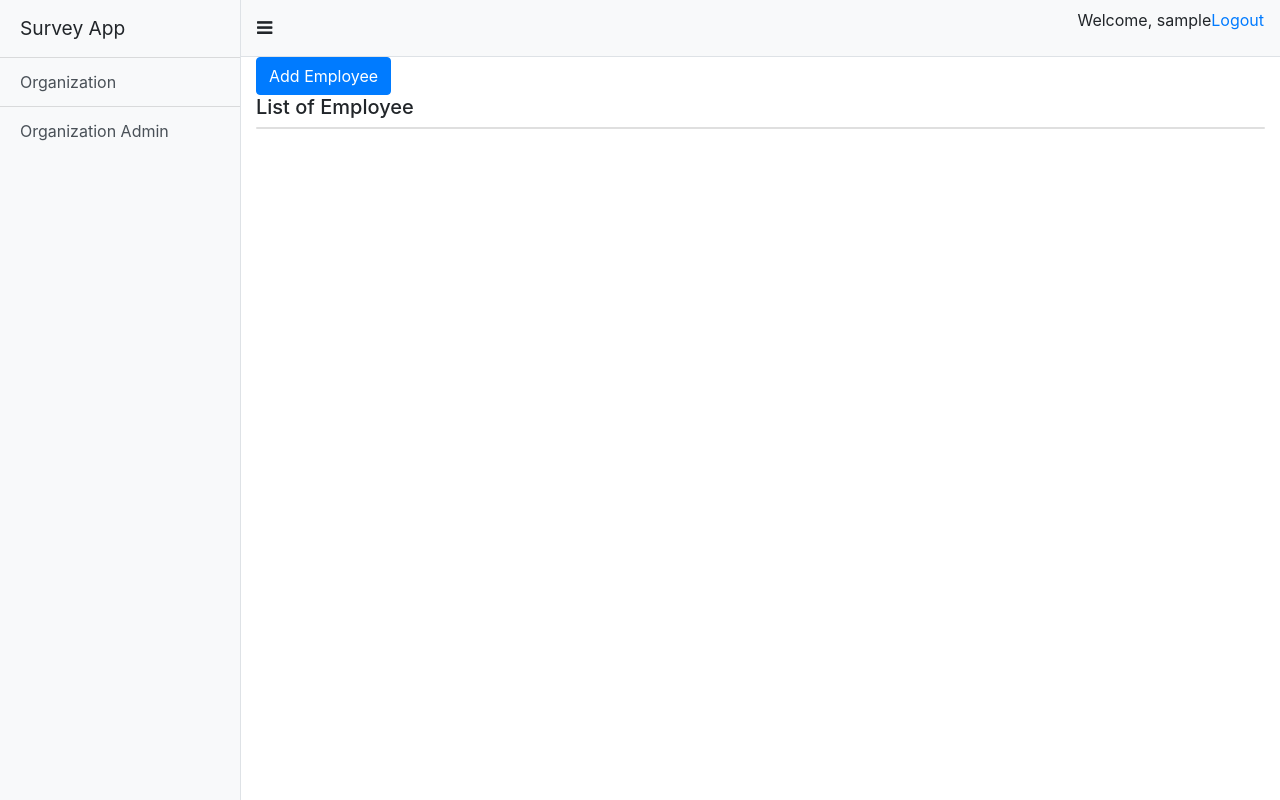
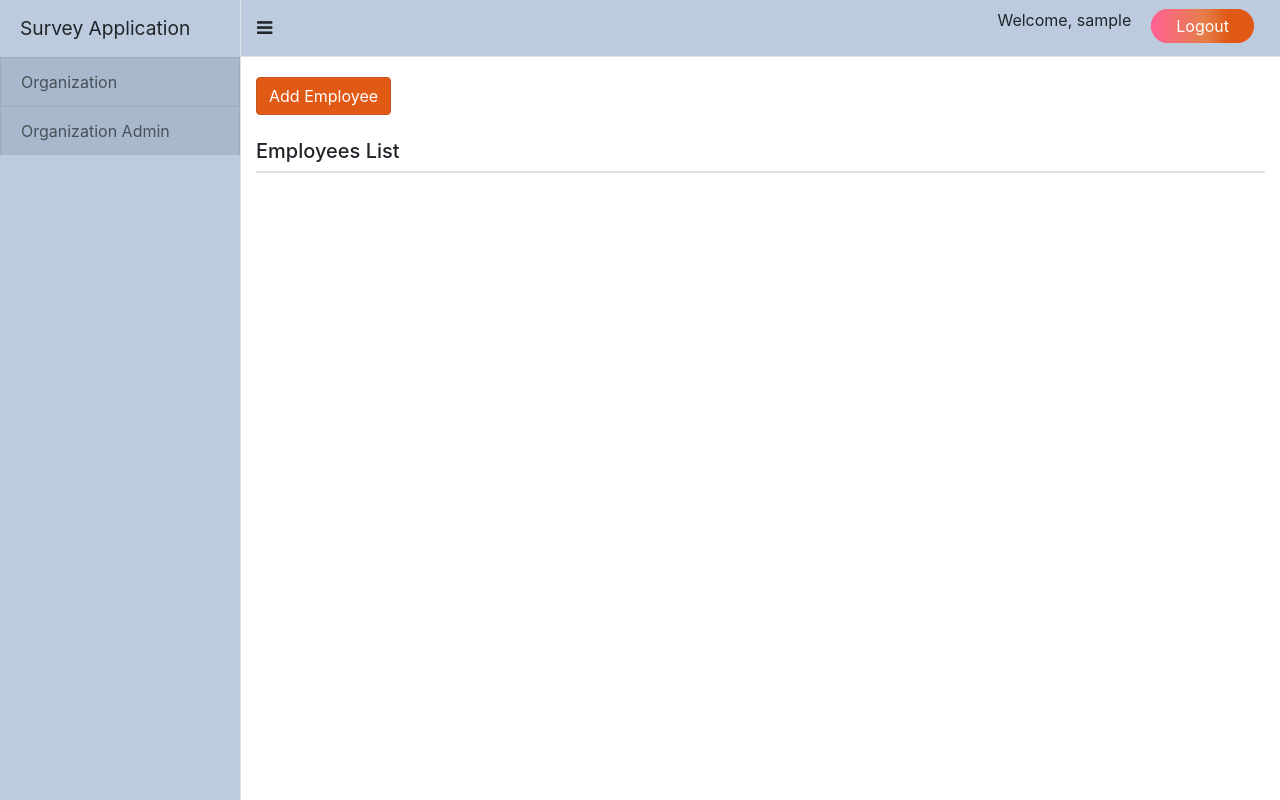
Before and after one commit to asatiratnesh/Survey, a Django app: page /emplList/ in a window 1280 px wide. Run offline with Django 3.2, Linux system fonts and the light colour scheme; the visitor is signed in with stand-in values (Sample User, id 1); data comes from the database, SQL or seed files in the repository; data that the repository does not hold is empty; some libraries are stand-ins or nearby versions.

Commit message:
UI changes

```diff
--- a/survey/static/css/simple-sidebar.css
+++ b/survey/static/css/simple-sidebar.css
@@ -48,8 +48,54 @@ body {
   }
 }
 .list-group-item a{
-    padding: 0 5px;
+    padding: 0 7px;
 }
 .fa{
     font-size: 18px !important;
 }
+
+.sidebar-wrapper{
+    background: #bccbde;
+}
+.navbar-light{
+    background: #bccbde;
+    margin-bottom: 20px;
+}
+.sidebar-wrapper .list-group-item{
+    background-color: #a8b9ce;
+    border: 1px solid rgba(0, 0, 0, 0.07);
+}
+.list-group-item-action:focus, .list-group-item-action:hover {
+    color: #495057;
+    text-decoration: none;
+    background-color: #99abc1;
+}
+.nav-item{
+    padding: 0 10px;
+}
+.list-group-item {
+    background-color: #c2dde6;
+}
+thead{
+    background: #c2dde6;
+}
+a {
+    color: #4c6f7b;
+}
+.btn-primary {
+    color: #fff;
+    background-color: #e05915;
+    border-color: #c3541c;
+}
+.btn-primary:hover {
+    background-color: #d05415;
+    border-color: #c3541c;
+}
+.sign{
+    border-radius: 20px;
+    background-color: #fe6193;
+    background-image: linear-gradient(90deg, #fe6193 0%, #e67e4a 51%, #e05915 75%);
+    color: #fff;
+    padding: 7px 25px;
+    vertical-align: -webkit-baseline-middle;
+}
--- a/survey/templates/survey/add_questions.html
+++ b/survey/templates/survey/add_questions.html
@@ -7,7 +7,7 @@
       <div class="form-group">
         <label class="control-label col-sm-2" >Question Title:</label>
         <div class="col-sm-12">
-          <input type="text" class="form-control" name="title">
+          <input type="text" class="form-control" name="title" required>
         </div>
       </div>
       <div class="form-group">
--- a/survey/templates/survey/add_survey.html
+++ b/survey/templates/survey/add_survey.html
@@ -7,7 +7,7 @@
       <div class="form-group">
         <label class="control-label col-sm-2" >Survey Name:</label>
         <div class="col-sm-12">
-          <input type="text" class="form-control" name="name">
+          <input type="text" class="form-control" name="name" required>
         </div>
       </div>
       <div class="form-group">
--- a/survey/templates/survey/base.html
+++ b/survey/templates/survey/base.html
@@ -22,22 +22,22 @@
 <body>
   <div class="d-flex" id="wrapper">
     <!-- Sidebar -->
-    <div class="bg-light border-right" id="sidebar-wrapper">
-      <div class="sidebar-heading">Survey App</div>
+    <div class="border-right sidebar-wrapper" id="sidebar-wrapper">
+      <div class="sidebar-heading">Survey Application</div>
       <div class="list-group list-group-flush">
         {% if user.is_authenticated %}
           {% if request.user.is_superuser %}
             <!--<a href="{% url 'admin:index' %}" class="list-group-item list-group-item-action bg-light" target="_blank">Django Admin</a>-->
-            <a href="{% url 'organization' %}" class="list-group-item list-group-item-action bg-light">Organization</a>
+            <a href="{% url 'organization' %}" class="list-group-item list-group-item-action">Organization</a>
 
-            <a href="{% url 'emplList' %}" class="list-group-item list-group-item-action bg-light">Organization Admin</a>
+            <a href="{% url 'emplList' %}" class="list-group-item list-group-item-action">Organization Admin</a>
           {% elif request.user.is_org_admin %}
-            <a href="{% url 'emplList' %}" class="list-group-item list-group-item-action bg-light">Employee</a>
-            <a href="{% url 'questList' %}" class="list-group-item list-group-item-action bg-light">Questions</a>
-            <a href="{% url 'surveyList' %}" class="list-group-item list-group-item-action bg-light">Survey</a>
-            <a href="{% url 'reports' %}" class="list-group-item list-group-item-action bg-light">Reports</a>
+            <a href="{% url 'emplList' %}" class="list-group-item list-group-item-action">Employee</a>
+            <a href="{% url 'questList' %}" class="list-group-item list-group-item-action">Questions</a>
+            <a href="{% url 'surveyList' %}" class="list-group-item list-group-item-action">Survey</a>
+            <a href="{% url 'reports' %}" class="list-group-item list-group-item-action">Reports</a>
           {% else %}
-            <a href="{% url 'surveyListEmployee' %}" class="list-group-item list-group-item-action bg-light">Your Survey</a>
+            <a href="{% url 'surveyListEmployee' %}" class="list-group-item list-group-item-action">Your Survey</a>
           {% endif %}
         {% endif %}
 
@@ -48,7 +48,7 @@
     <!-- Page Content -->
     <div id="page-content-wrapper">
 
-      <nav class="navbar navbar-expand-lg navbar-light bg-light border-bottom">
+      <nav class="navbar navbar-expand-lg navbar-light border-bottom">
         <a id="menu-toggle"><i class="fa fa-bars"></i> </a>
 
         <button class="navbar-toggler" type="button" data-toggle="collapse" data-target="#navbarSupportedContent" aria-controls="navbarSupportedContent" aria-expanded="false" aria-label="Toggle navigation">
@@ -62,11 +62,11 @@
                 <p>Welcome, {{ user.get_username }}</p>
               </li>
               <li class="nav-item active">
-                <a href="{% url 'logout' %}">Logout</a>
+                <a href="{% url 'logout' %}" class="sign">Logout</a>
               </li>
             {% else %}
               <li class="nav-item active">
-                  <a href="{% url 'login' %}">Login</a>
+                  <a href="{% url 'login' %}" class="sign">Login</a>
               </li>
             {% endif %}
           </ul>
--- a/survey/templates/survey/employeesList.html
+++ b/survey/templates/survey/employeesList.html
@@ -14,17 +14,18 @@
         <button class="btn btn-primary" data-toggle="modal" data-target="#add_empl_model">Add Bulk Employees (CSV)</button>
         {% endif %}
     {% endif %}
-    <h5>List of Employee</h5>
+    </br></br>
+    <h5>Employees List</h5>
     <div class="card">
         <ul class="list-group">
             {% for user in users %}
-                <li class="list-group-item">{{ user }}, {{ user.email }}
+                <li class="list-group-item">{{ user }}, {{ user.organization }}
                     <div class="text-right" style="float: right;" data-id="{{ user.id }}">
                         {% if request.user.is_superuser %}
-                            <a href="#" id="edit-btn" data-toggle="modal" data-target="#assing_org"><span class="fa fa-share text-right"></span></a>
+                            <a href="#" id="edit-btn" data-toggle="modal" data-target="#assing_org"><span class="fa fa-building-o text-right"></span></a>
                         {% endif %}
                         <a href="{% url 'editEmpl' user.id %}"><span class="fa fa-pencil text-right" ></span></a>
-                        <a href="{% url 'deleteEmpl' user.id %}"><span class="fa fa-trash text-right text-danger"></span></a>
+                        <a href="{% url 'deleteEmpl' user.id %}" onclick="return confirm('Are you sure you want to delete this item?');"><span class="fa fa-trash text-right text-danger"></span></a>
                     </div>
                 </li>
             {% endfor %}
--- a/survey/templates/survey/organization.html
+++ b/survey/templates/survey/organization.html
@@ -13,7 +13,7 @@
       <div class="form-group">
         <label class="control-label col-sm-4" >Add Organization</label>
         <div class="col-sm-12">
-          <input type="text" class="form-control" name="org_name" placeholder="Enter organization name">
+          <input type="text" class="form-control" name="org_name" placeholder="Enter organization name" required>
         </div>
       </div>
       <div class="form-group">
@@ -23,14 +23,14 @@
       </div>
     </form>
 
-    <h5>Organization List</h5>
+    <h5>Organizations List</h5>
     <div class="card">
         <ul class="list-group">
             {% for org in org_list %}
                 <li class="list-group-item" data-id="{{ org.id }}" data-name="{{ org }}">{{ org }}
                     <div class="text-right" style="float: right;">
                         <a href="#" id="edit-btn" data-toggle="modal" data-target="#edit"><span class="fa fa-pencil text-right" ></span></a>
-                        <a href="{% url 'deleteOrg' org.id %}"><span class="fa fa-trash text-right text-danger"></span></a>
+                        <a href="{% url 'deleteOrg' org.id %}" onclick="return confirm('Are you sure you want to delete this item?');"><span class="fa fa-trash text-right text-danger"></span></a>
                     </div>
                 </li>
             {% endfor %}
--- a/survey/templates/survey/questions.html
+++ b/survey/templates/survey/questions.html
@@ -10,13 +10,14 @@
 {% endif %}
     <a class="btn btn-primary" href="{% url 'addQuest' %}">Add Questions</a>
     <br></br>
+    <h5>Questions List</h5>
     <div class="card">
         <ul class="list-group">
             {% for question in questions_list %}
                 <li class="list-group-item" data-id="{{ question.id }}" data-name="{{ question.title }}">{{ question.title }}
                     <div class="text-right" style="float: right;">
                         <a href="#" id="edit-btn" data-toggle="modal" data-target="#edit"><span class="fa fa-pencil text-right"></span></a>
-                        <a href="{% url 'deleteQuestion' question.id %}"><span class="fa fa-trash text-right text-danger"></span></a>
+                        <a href="{% url 'deleteQuestion' question.id %}" onclick="return confirm('Are you sure you want to delete this item?');"><span class="fa fa-trash text-right text-danger"></span></a>
                     </div>
                 </li>
             {% endfor %}
--- a/survey/templates/survey/survey.html
+++ b/survey/templates/survey/survey.html
@@ -10,6 +10,8 @@
 {% endif %}
     <a class="btn btn-primary" href="{% url 'addSurvey' %}">Add Survey</a>
     <br></br>
+    <h5>Survey List</h5>
+
     <div class="card">
         <ul class="list-group">
             {% for survey in survey_list %}
--- a/survey/templates/survey/survey_employee.html
+++ b/survey/templates/survey/survey_employee.html
@@ -8,7 +8,6 @@
         {% endfor %}
     </div>
 {% endif %}
-    <br></br>
 <h4 >Welcome, {{request.user.first_name}}</h4>
 </br>
 <div class="row">
```
Also changed, not shown: survey/templates/survey/reports.html (+7 -1 lines).
